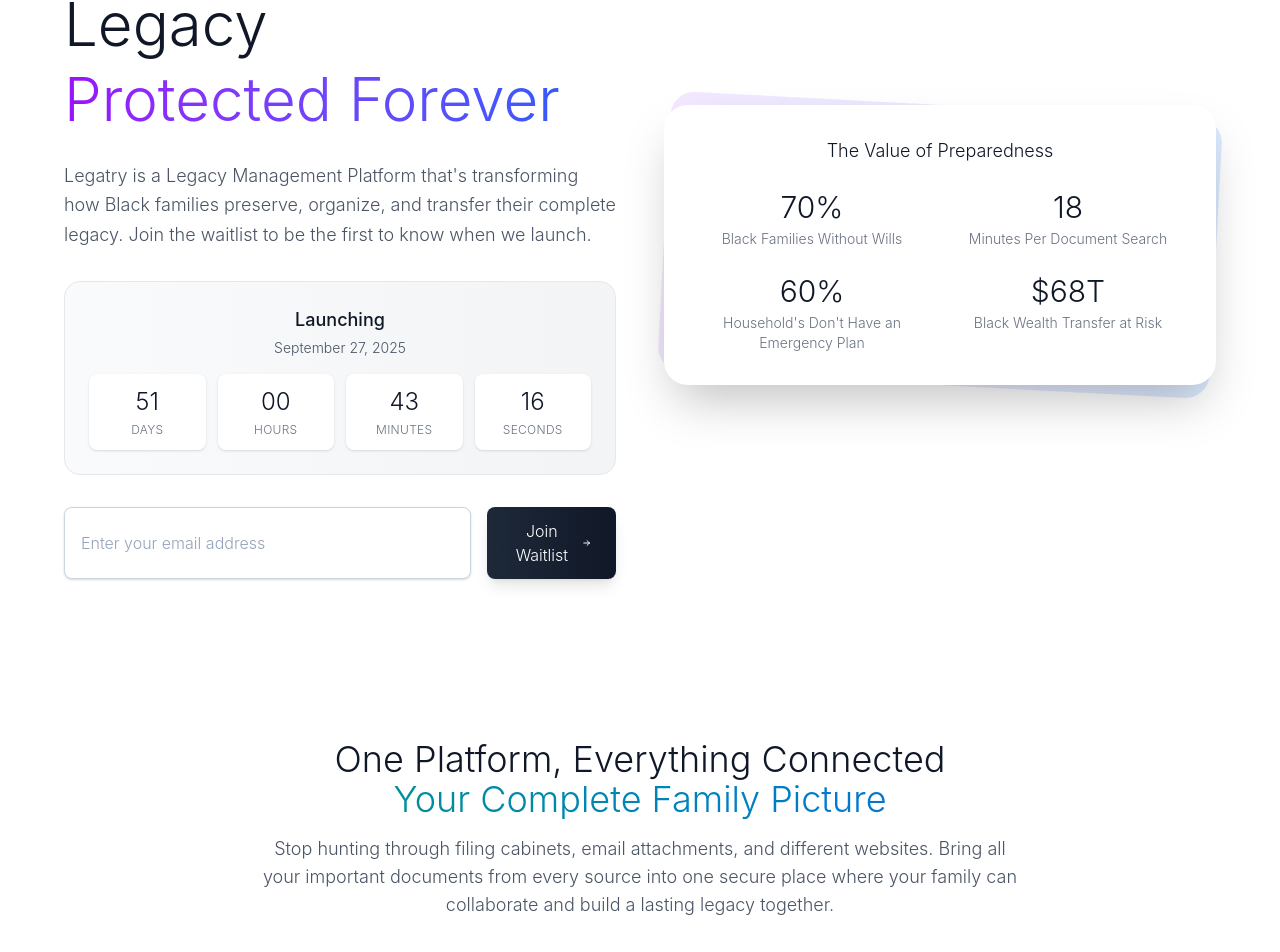
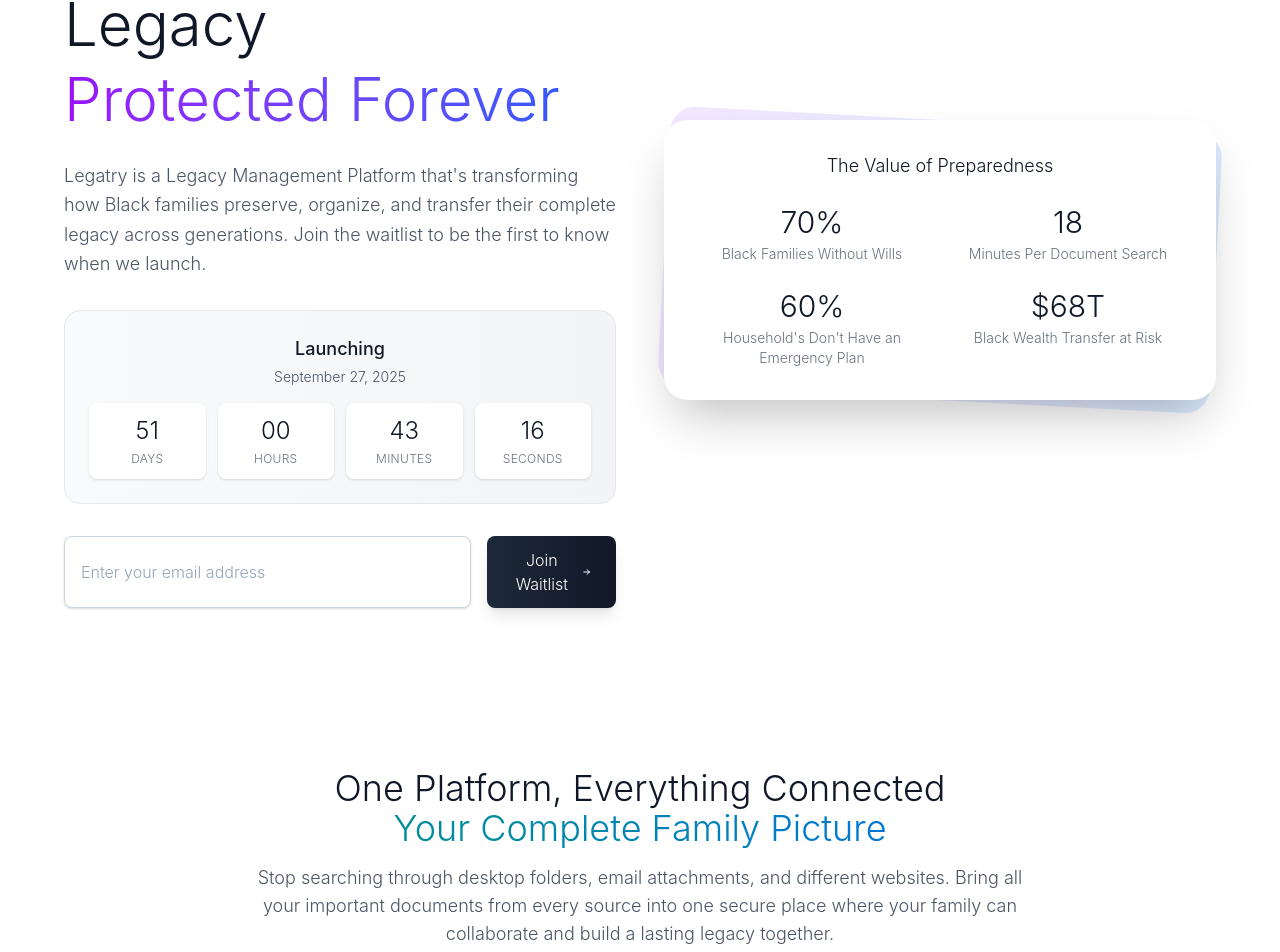
Before and after one commit to Umbralys/legatry-waitlist, a Next.js app: page / in a window 1280 px wide. Shown: the part 216-1168 px from the top of the page. Built offline with nearby package versions, Linux system fonts and the light colour scheme.

Commit message:
UpdatedHeroSection

```diff
--- a/src/app/page.tsx
+++ b/src/app/page.tsx
@@ -230,7 +230,7 @@
                 </span>
               </h1>
               <p className="text-lg font-light text-gray-600 mb-8 leading-relaxed">
-                Legatry is a Legacy Management Platform that's transforming how Black families preserve, organize, and transfer their complete legacy.
+                Legatry is a Legacy Management Platform that's transforming how Black families preserve, organize, and transfer their complete legacy across generations.
                 Join the waitlist to be the first to know when we launch.
               </p>
 
@@ -351,7 +351,7 @@
               </span>
             </h2>
             <p className="text-lg font-light text-gray-600 max-w-3xl mx-auto">
-              Stop hunting through filing cabinets, email attachments, and different websites.
+              Stop searching through desktop folders, email attachments, and different websites.
               Bring all your important documents from every source into one secure place where
               your family can collaborate and build a lasting legacy together.
             </p>
```
